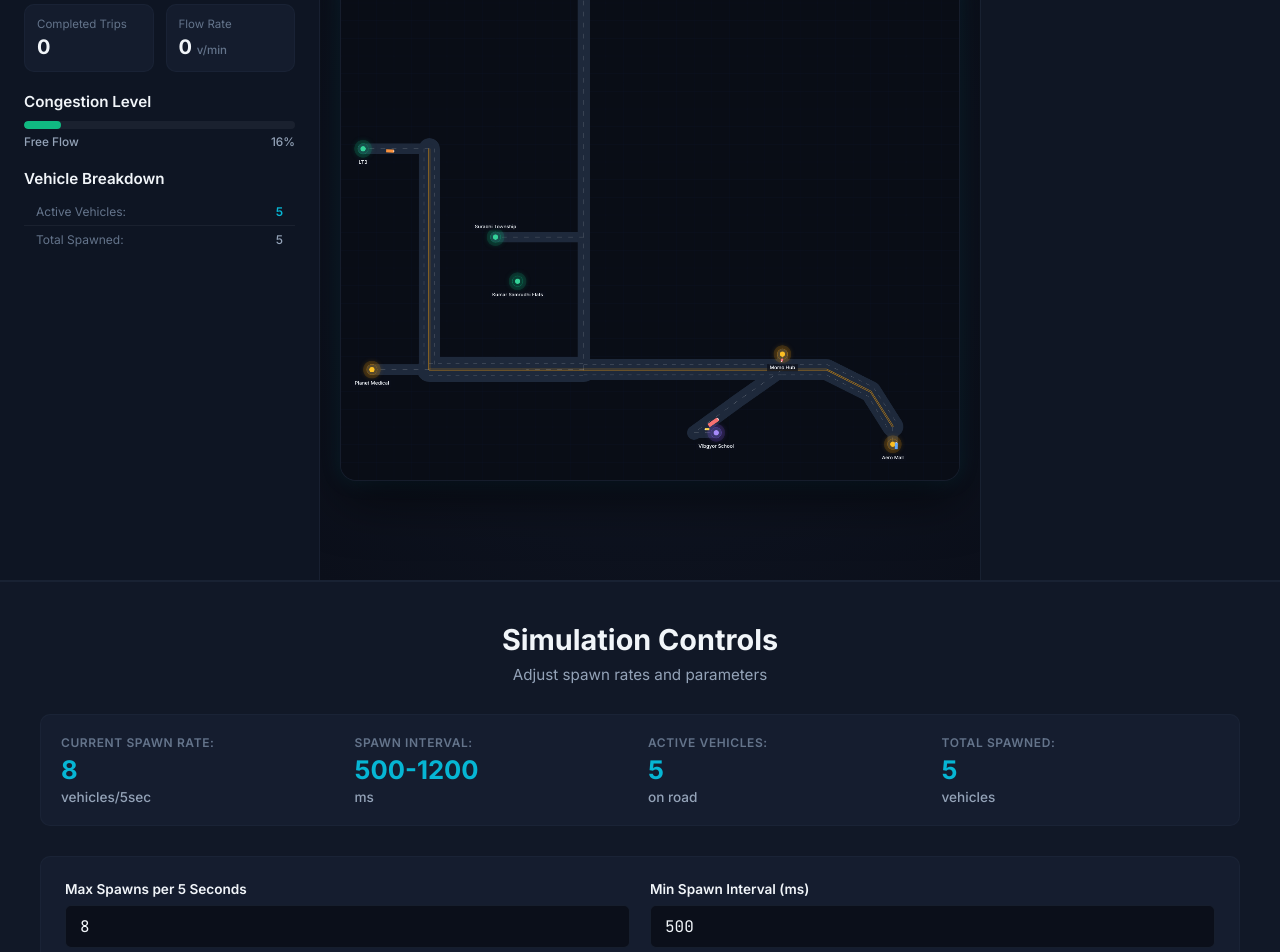
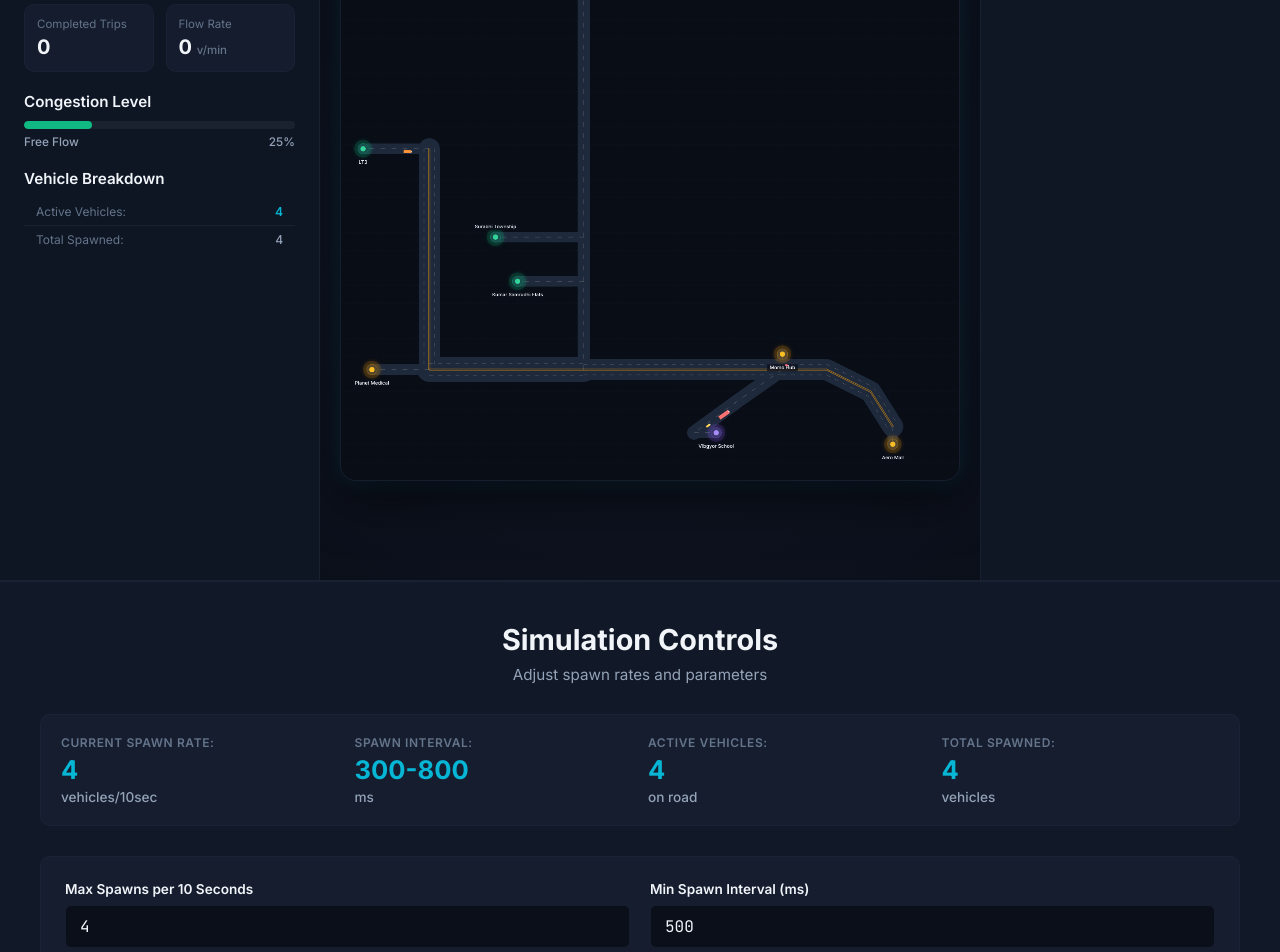
Before and after one commit to tgkprog/trafficInRain, a website built with Vite: page index.html in a window 1280 px wide. Shown: the part 220-1172 px from the top of the page. Built offline with nearby package versions, Linux system fonts and the light colour scheme.

Commit message:
tweak spawn limits and speed +15%

```diff
--- a/index.html
+++ b/index.html
@@ -112,8 +112,8 @@
       <div class="current-values">
         <div class="value-item">
           <span class="value-label">Current Spawn Rate:</span>
-          <span class="value-data" id="display-spawn-rate">8</span>
-          <span class="value-unit">vehicles/5sec</span>
+          <span class="value-data" id="display-spawn-rate">4</span>
+          <span class="value-unit">vehicles/10sec</span>
         </div>
         <div class="value-item">
           <span class="value-label">Spawn Interval:</span>
@@ -136,9 +136,9 @@
       <form id="control-form" class="control-form">
         <div class="form-row">
           <div class="form-group">
-            <label for="input-spawn-rate">Max Spawns per 5 Seconds</label>
-            <input type="number" id="input-spawn-rate" min="1" max="20" value="8" />
-            <span class="hint">How many vehicles can spawn in 5-second window</span>
+            <label for="input-spawn-rate">Max Spawns per 10 Seconds</label>
+            <input type="number" id="input-spawn-rate" min="1" max="20" value="4" />
+            <span class="hint">How many vehicles can spawn in 10-second window</span>
           </div>
 
           <div class="form-group">
--- a/src/config/roads.json
+++ b/src/config/roads.json
@@ -78,8 +78,8 @@
     },
     {
       "id": "access_kumar_samrudhi",
-      "name": "Access Road to Kumar Samrudhi (130m WEST)",
-      "from": "kumar_junction",
+      "name": "Access Road to Kumar Samrudhi (150m WEST)",
+      "from": "kumar_samrudhi_junction",
       "to": "kumar_samrudhi",
       "widthMeters": 6,
       "widthClass": "narrow",
@@ -87,9 +87,9 @@
       "speedLimit": 25,
       "bidirectional": true,
       "waypoints": [
-        {"x": 550, "y": 950},
-        {"x": 485, "y": 950},
-        {"x": 420, "y": 950}
+        {"x": 550, "y": 750},
+        {"x": 475, "y": 750},
+        {"x": 400, "y": 750}
       ],
       "widthPixels": 24,
       "isAccessRoad": true
@@ -114,7 +114,24 @@
     {
       "id": "tingre_nagar_surabhi_junction",
       "name": "Tingre Nagar Road to Surabhi Junction",
-      "from": "kumar_samrudhi",
+      "from": "kumar_junction",
+      "to": "kumar_samrudhi_junction",
+      "widthMeters": 7,
+      "widthClass": "medium",
+      "lanes": 2,
+      "speedLimit": 40,
+      "bidirectional": true,
+      "waypoints": [
+        {"x": 550, "y": 950},
+        {"x": 550, "y": 850},
+        {"x": 550, "y": 750}
+      ],
+      "widthPixels": 28
+    },
+    {
+      "id": "kumar_samrudhi_to_surabhi",
+      "name": "Tingre Nagar Road (Kumar to Surabhi)",
+      "from": "kumar_samrudhi_junction",
       "to": "surabhi_junction",
       "widthMeters": 7,
       "widthClass": "medium",
@@ -122,8 +139,8 @@
       "speedLimit": 40,
       "bidirectional": true,
       "waypoints": [
-        {"x": 550, "y": 950},
-        {"x": 550, "y": 800},
+        {"x": 550, "y": 750},
+        {"x": 550, "y": 700},
         {"x": 550, "y": 650}
       ],
       "widthPixels": 28
--- a/src/engine/VehicleSpawner.js
+++ b/src/engine/VehicleSpawner.js
@@ -12,9 +12,9 @@ export class VehicleSpawner {
     this.pathPlanner = new PathPlanner(roadNetwork);
 
     // Spawn configuration
-    this.spawnRateMin = 500;  // Min interval between spawns (ms)
-    this.spawnRateMax = 1200; // Max interval between spawns (ms)
-    this.maxSpawnsPer5Sec = 8; // Maximum vehicles to spawn in any 5-second window
+    this.spawnRateMin = 300;  // Min interval between spawns (ms)
+    this.spawnRateMax = 800; // Max interval between spawns (ms)
+    this.maxSpawnsPer10Sec = 4; // Maximum vehicles to spawn in any 10-second window
     this.spawnHistory = []; // Track recent spawns for rate limiting
     this.nextSpawnTime = 0;
     this.lastSpawnTime = 0;
@@ -83,14 +83,14 @@ export class VehicleSpawner {
     });
   }
 
-  // Check if we can spawn based on 5-second rate limit
+  // Check if we can spawn based on 10-second rate limit
   canSpawnVehicle(currentTime) {
-    // Clean up spawn history older than 5 seconds
-    const fiveSecondsAgo = currentTime - 5000;
-    this.spawnHistory = this.spawnHistory.filter(time => time > fiveSecondsAgo);
+    // Clean up spawn history older than 10 seconds
+    const tenSecondsAgo = currentTime - 10000;
+    this.spawnHistory = this.spawnHistory.filter(time => time > tenSecondsAgo);
 
     // Check if we're under the limit
-    return this.spawnHistory.length < this.maxSpawnsPer5Sec;
+    return this.spawnHistory.length < this.maxSpawnsPer10Sec;
   }
 
   // Get random spawn interval
@@ -207,10 +207,10 @@ export class VehicleSpawner {
     this.spawnRateMax = maxMs;
   }
 
-  // Set maximum spawns per 5 seconds
-  setMaxSpawnsPer5Sec(max) {
-    this.maxSpawnsPer5Sec = max;
-    console.log(`Spawn rate limit set to ${max} vehicles per 5 seconds`);
+  // Set maximum spawns per 10 seconds
+  setMaxSpawnsPer10Sec(max) {
+    this.maxSpawnsPer10Sec = max;
+    console.log(`Spawn rate limit set to ${max} vehicles per 10 seconds`);
   }
 
   // Clear all vehicles
--- a/src/entities/Vehicle.js
+++ b/src/entities/Vehicle.js
@@ -8,7 +8,7 @@ export class Vehicle {
 
     // Physical properties from config
     const pixelScale = 3.5;
-    const speedScale = 0.5; // Speed multiplier
+    const speedScale = 0.69; // Speed multiplier (increased by 15%)
     this.width = (config.widthMeters || 2) * pixelScale;
     this.height = (config.lengthMeters || 4) * pixelScale;
     this.baseMaxSpeed = ((config.maxSpeedKmH || 40) * 1000) / 3600 * pixelScale * speedScale; // pixels/second
--- a/src/main.js
+++ b/src/main.js
@@ -43,7 +43,7 @@ document.addEventListener('DOMContentLoaded', () => {
   console.log('Vehicle spawner and rain renderer initialized.');
   console.log('Locations:', roadNetwork.getLocations().length);
   console.log('Roads:', roadNetwork.getRoads().length);
-  console.log('Spawn rate: Max', vehicleSpawner.maxSpawnsPer5Sec, 'vehicles per 5 seconds');
+  console.log('Spawn rate: Max', vehicleSpawner.maxSpawnsPer10Sec, 'vehicles per 10 seconds');
   console.log('Vehicle limit: REMOVED - total on roads depends on journey times and speed');
 
   // Live HUD status indicator helper
@@ -54,7 +54,7 @@ document.addEventListener('DOMContentLoaded', () => {
         Physics Engine Active - Vehicles Spawning
       </div>
       <div style="color: var(--text-muted); font-size: 0.72rem; text-align: center; margin-top: 4px;">
-        Max ${vehicleSpawner.maxSpawnsPer5Sec} spawns/5sec • No hard vehicle limit
+        Max ${vehicleSpawner.maxSpawnsPer10Sec} spawns/10sec • No hard vehicle limit
       </div>
     `;
   }
@@ -170,8 +170,8 @@ function updateCongestionIndicator(stats) {
 
   // Congestion is ONLY based on number of vehicles on road
   // NOT based on speed - speed changes instantly, vehicles accumulate over time
-  // Ideal: 8 vehicles/5sec in clear weather = ~16-20 vehicles on road = 50% congestion
-  const idealVehiclesForMediumCongestion = 32; // 50% congestion baseline
+  // Ideal: 4 vehicles/10sec in clear weather = ~8-10 vehicles on road = 50% congestion
+  const idealVehiclesForMediumCongestion = 16; // 50% congestion baseline
   const vehicleDensity = stats.activeVehicles / idealVehiclesForMediumCongestion;
 
   // Convert to percentage (cap at 100%)
@@ -225,10 +225,10 @@ function updateHUDDemo(mode) {
 
 // Expose controls to global scope for console access
 window.trafficSimControls = {
-  setSpawnRate: (maxPer5Sec) => {
+  setSpawnRate: (maxPer10Sec) => {
     if (vehicleSpawner) {
-      vehicleSpawner.setMaxSpawnsPer5Sec(maxPer5Sec);
-      console.log(`✓ Spawn rate updated to ${maxPer5Sec} vehicles per 5 seconds`);
+      vehicleSpawner.setMaxSpawnsPer10Sec(maxPer10Sec);
+      console.log(`✓ Spawn rate updated to ${maxPer10Sec} vehicles per 10 seconds`);
     }
   },
   setSpawnInterval: (minMs, maxMs) => {
@@ -253,7 +253,7 @@ window.trafficSimControls = {
 };
 
 console.log('🎮 Traffic Simulation Controls Available:');
-console.log('  trafficSimControls.setSpawnRate(maxPer5Sec) - Set max spawns per 5 seconds');
+console.log('  trafficSimControls.setSpawnRate(maxPer10Sec) - Set max spawns per 10 seconds');
 console.log('  trafficSimControls.setSpawnInterval(minMs, maxMs) - Set spawn interval range');
 console.log('  trafficSimControls.getStats() - Get current statistics');
 console.log('  trafficSimControls.clearVehicles() - Clear all vehicles');
@@ -271,7 +271,7 @@ function setupControlPanel() {
 
     const stats = vehicleSpawner.getStats();
 
-    document.getElementById('display-spawn-rate').textContent = vehicleSpawner.maxSpawnsPer5Sec;
+    document.getElementById('display-spawn-rate').textContent = vehicleSpawner.maxSpawnsPer10Sec;
     document.getElementById('display-spawn-interval').textContent =
       `${vehicleSpawner.spawnRateMin}-${vehicleSpawner.spawnRateMax}`;
     document.getElementById('display-active-vehicles').textContent = stats.activeVehicles;
@@ -315,12 +315,12 @@ function setupControlPanel() {
   // Reset button
   if (btnReset) {
     btnReset.addEventListener('click', () => {
-      document.getElementById('input-spawn-rate').value = 8;
-      document.getElementById('input-spawn-min').value = 500;
-      document.getElementById('input-spawn-max').value = 1200;
+      document.getElementById('input-spawn-rate').value = 4;
+      document.getElementById('input-spawn-min').value = 300;
+      document.getElementById('input-spawn-max').value = 800;
 
-      window.trafficSimControls.setSpawnRate(8);
-      window.trafficSimControls.setSpawnInterval(500, 1200);
+      window.trafficSimControls.setSpawnRate(4);
+      window.trafficSimControls.setSpawnInterval(300, 800);
 
       updateDisplayValues();
     });
```
Also changed, not shown: README.md.
